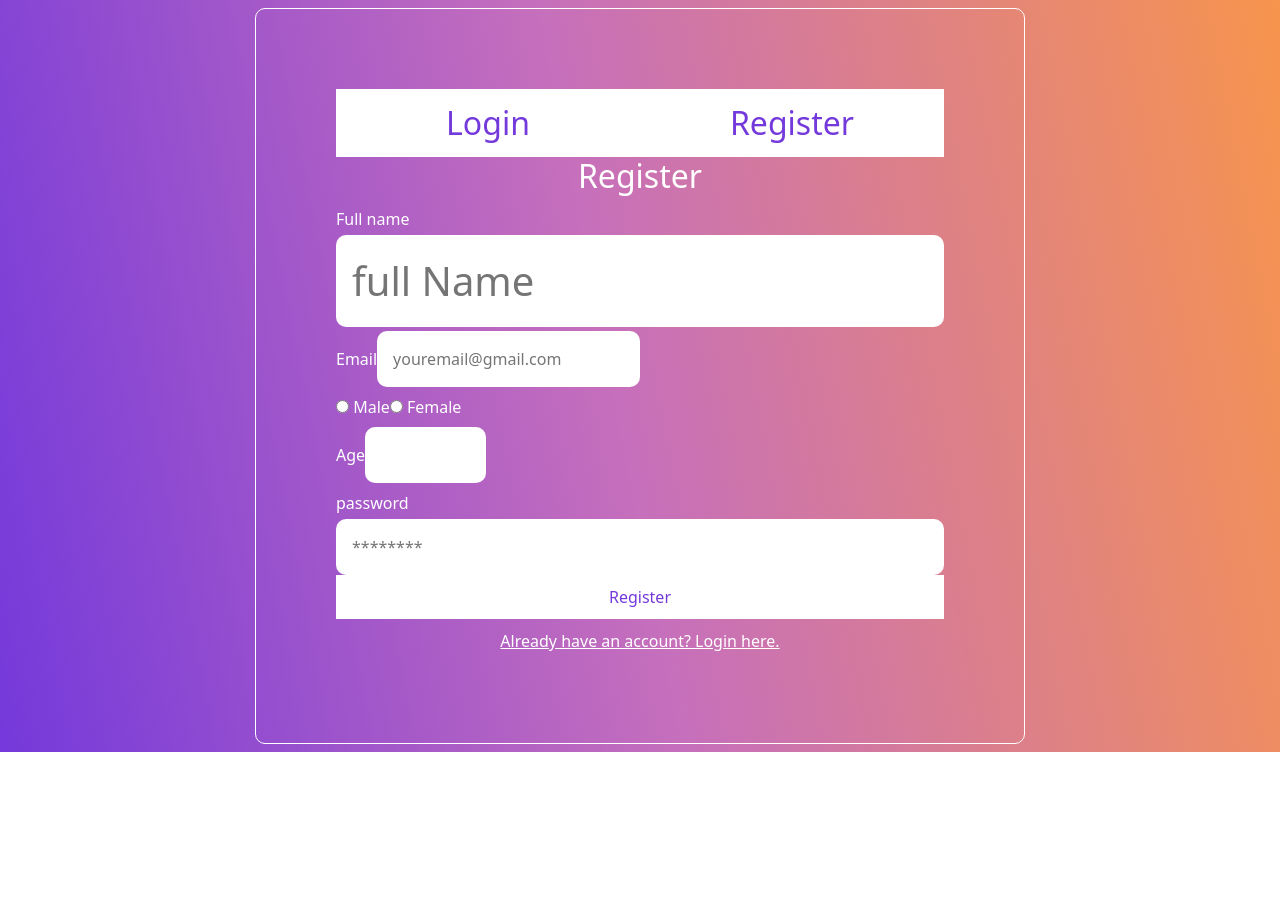
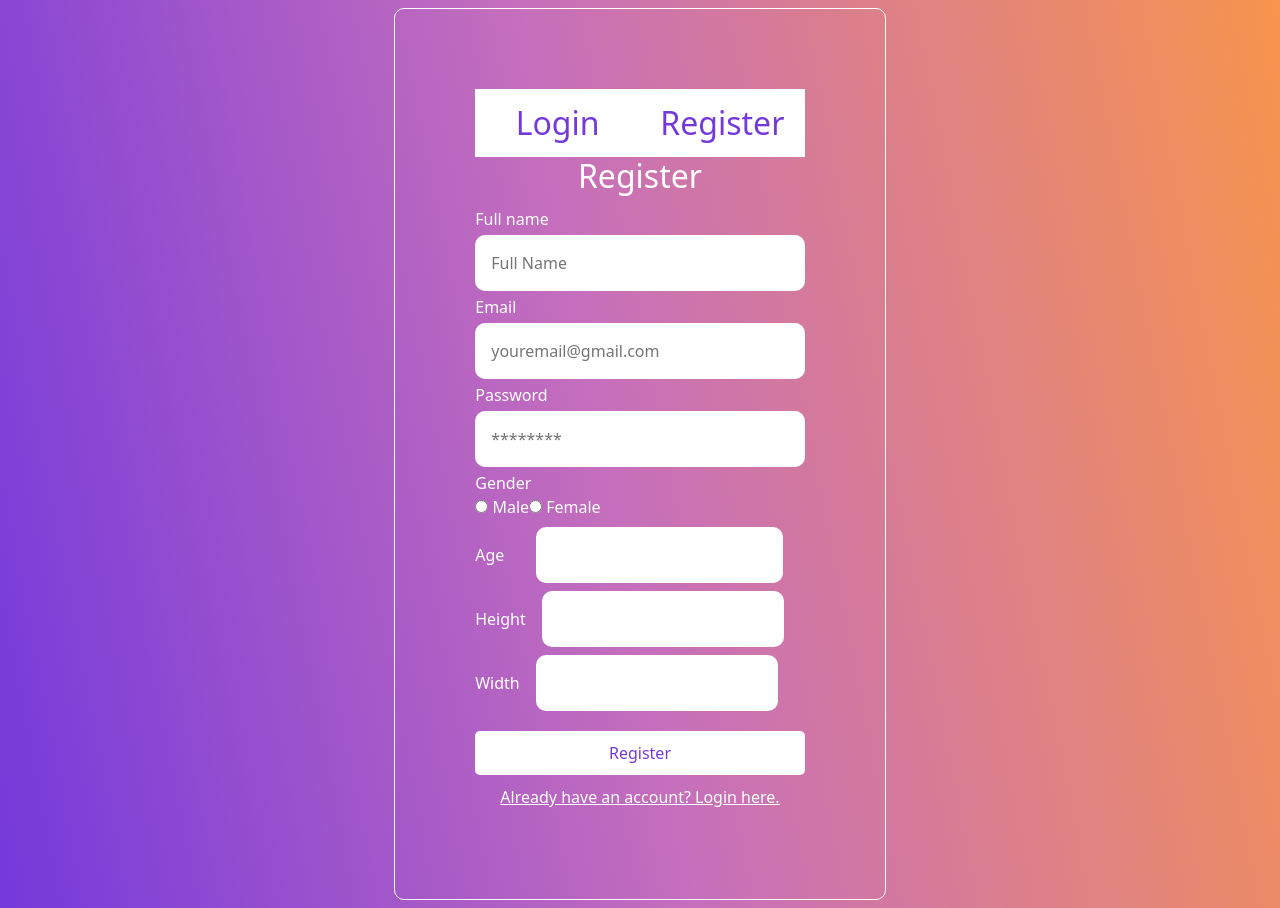
Before and after one commit to Atharva123987/Med-Pal, a React (Create React App) app: page /register in a window 1280 px wide. Before the commit the page ends 800 px from the top, so only its background shows below. Built offline with nearby package versions, Linux system fonts and the light colour scheme.

Commit message:
Updated resister page

```diff
--- a/src/pages/Register.jsx
+++ b/src/pages/Register.jsx
@@ -25,20 +25,26 @@ export const Register = (props) => {
                 <h2>Register</h2>
                 <form className="register-form" onSubmit={handleSubmit}>
                     <label htmlFor="name">Full name</label>
-                        <input value={name} name="name" onChange={(e) => setName(e.target.value)} id="name" placeholder="full Name" />
-                    <label htmlFor="email">Email
-                        <input value={email} onChange={(e) => setEmail(e.target.value)}type="email" placeholder="youremail@gmail.com" id="email" name="email" />
-                    </label>
-                    <label htmlFor="gender">
+                    <input value={name} name="name" onChange={(e) => setName(e.target.value)} id="name" placeholder="Full Name" style={{fontSize: '1em', display:'block', width: '100%'}}/>
+                    <label htmlFor="email">Email</label>
+                    <input value={email} onChange={(e) => setEmail(e.target.value)}type="email" placeholder="youremail@gmail.com" id="email" name="email" style={{fontSize: '1em', display:'block', width: '100%'}}/>
+                    <label htmlFor="password">Password</label>
+                    <input value={pass} onChange={(e) => setPass(e.target.value)} type="password" placeholder="********" id="password" name="password" />
+                    <label htmlFor="gender"> Gender
+                    <br />
                         <input type="radio" name="gender" value="male"/> Male
                         <input type="radio" name="gender" value="female"/> Female
                     </label>
                     <label htmlFor="age"> Age
-                        <input type="number" min="1" max="150"/>
+                        <input type="number" min="1" max="150" style={{marginLeft:'2em', width:'75%'}}/>
                     </label>
-                    <label htmlFor="password">password</label>
-                    <input value={pass} onChange={(e) => setPass(e.target.value)} type="password" placeholder="********" id="password" name="password" />
-                    <button type="submit">Register</button>
+                    <label htmlFor="height"> Height
+                        <input type="number" style={{marginLeft:'1em', width:'73.5%'}}/>
+                    </label>
+                    <label htmlFor="width"> Width
+                        <input type="number" style={{marginLeft:'1em', width:'73.5%'}}/>
+                    </label>
+                    <button type="submit" style={{marginTop: '1rem', borderRadius: '5px'}}>Register</button>
                 </form>
                 <button className="link-btn" onClick={() => props.onFormSwitch('login')}>Already have an account? Login here.</button>
             </div>
```
